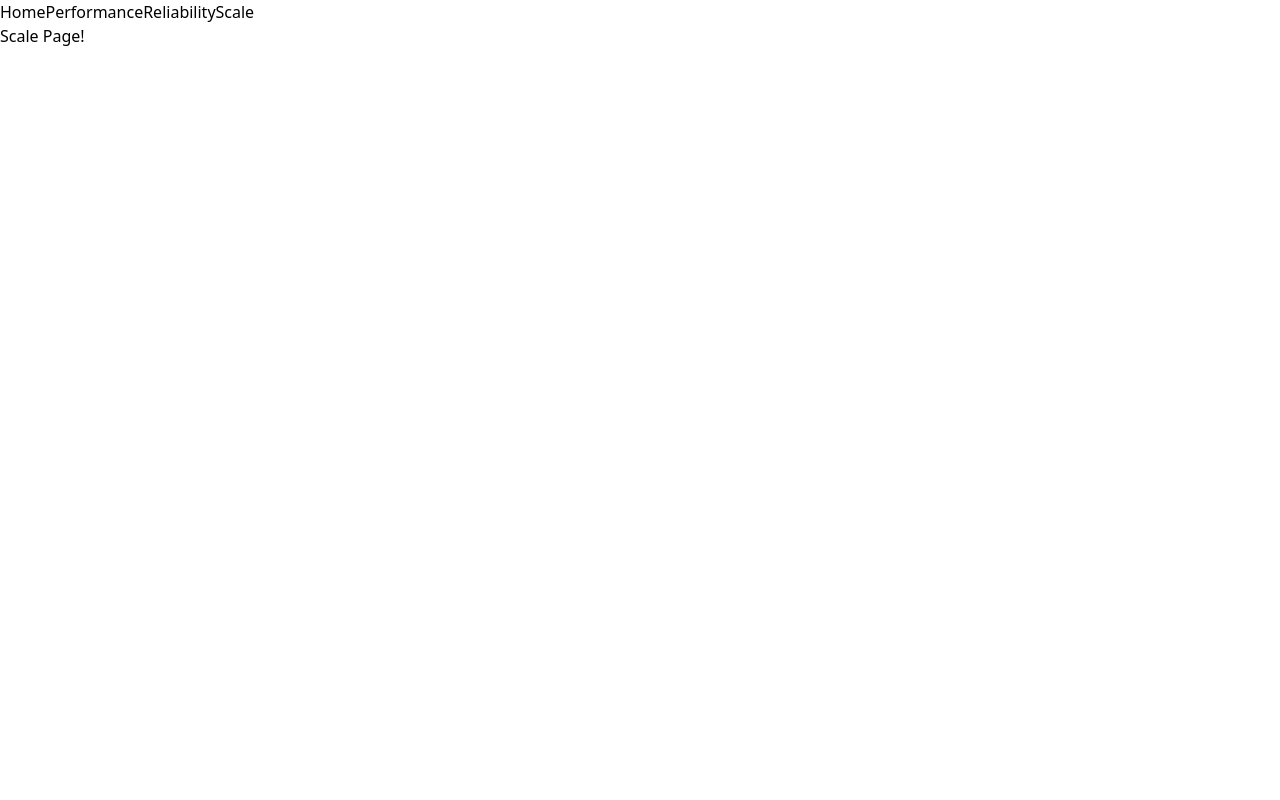
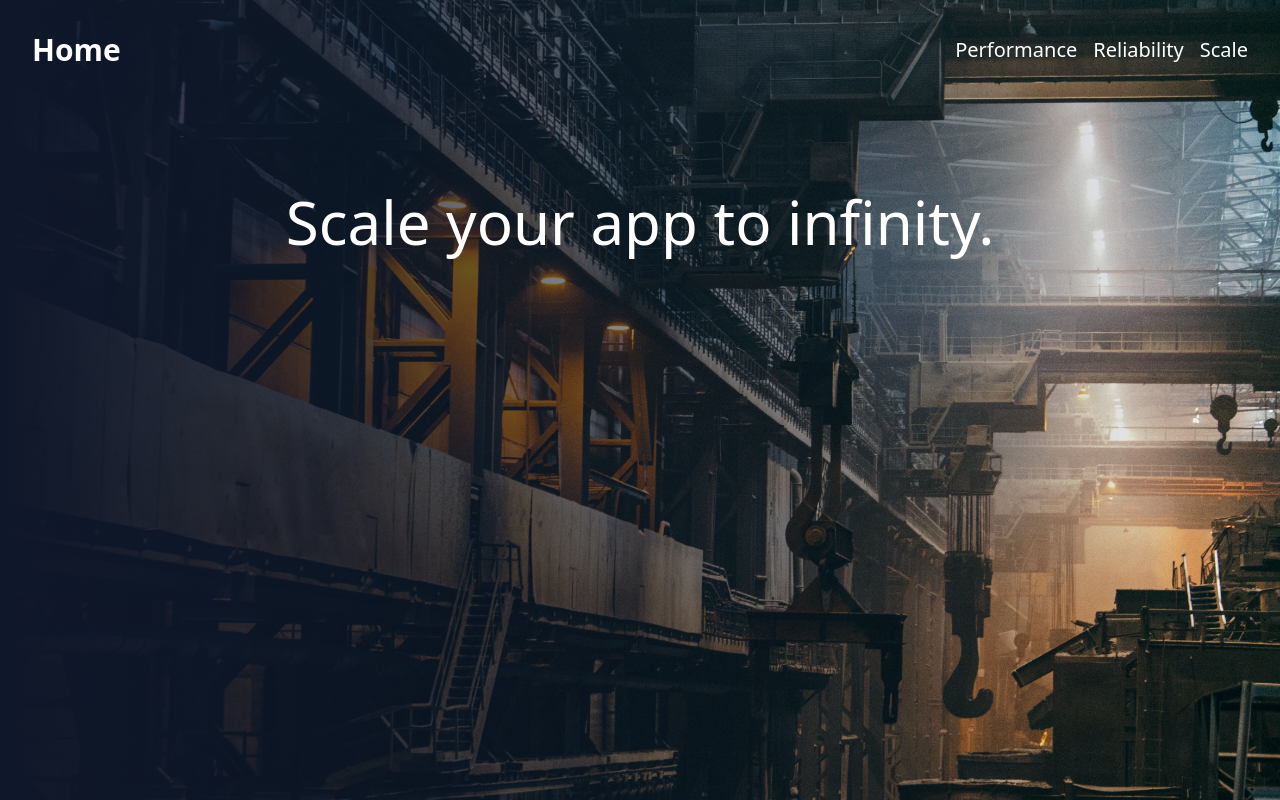
Before and after one commit to harshdeepkanhai/next_tutorial, a Next.js app: page /scale in a window 1280 px wide. Built offline with nearby package versions, Linux system fonts and the light colour scheme.

Commit message:
Add some styling

```diff
--- a/src/app/performance/page.tsx
+++ b/src/app/performance/page.tsx
@@ -1,5 +1,8 @@
+import performanceImg from "@/public/performance.jpg";
+import Hero from "@/components/hero";
+
 export default function PerformancePage() {
-    return (
-      <div>Performance Page!</div>
-    );
-  }
+  return (
+    <Hero imgData={performanceImg} imgAlt="welding" title="We serve high performance applications"/>
+  );
+}
--- a/src/app/reliability/page.tsx
+++ b/src/app/reliability/page.tsx
@@ -1,5 +1,8 @@
+import reliabilityImg from "@/public/reliability.jpg";
+import Hero from "@/components/hero";
+
 export default function ReliabilityPage() {
-    return (
-      <div>Reliability Page!</div>
-    );
-  }
+  return (
+    <Hero imgData={reliabilityImg} imgAlt="welding" title="Super high reliability hosting" />
+  );
+}
--- a/src/app/scale/page.tsx
+++ b/src/app/scale/page.tsx
@@ -1,5 +1,8 @@
+import scaleImg from "@/public/scale.jpg";
+import Hero from "@/components/hero";
+
 export default function ScalePage() {
-    return (
-      <div>Scale Page!</div>
-    );
-  }
+  return (
+    <Hero imgData={scaleImg} imgAlt="steel factory" title="Scale your app to infinity." />
+  );
+}
--- a/src/components/header.tsx
+++ b/src/components/header.tsx
@@ -2,11 +2,15 @@ import Link from "next/link";
 
 export default function Header() {
     return (
-        <div>
-          <Link href="/">Home</Link>
-          <Link href="/performance">Performance</Link>
-          <Link href="/reliability">Reliability</Link>
-          <Link href="/scale">Scale</Link>
+        <div className="w-full absolute text-white z-10">
+          <nav className="container relative flex flex-wrap items-center justify-between mx-auto p-8">
+            <Link href="/" className="font-bold text-3xl">Home</Link>
+            <div className="space-x-4 text-xl">
+              <Link href="/performance">Performance</Link>
+              <Link href="/reliability">Reliability</Link>
+              <Link href="/scale">Scale</Link>
+            </div>
+          </nav>
         </div>
     );
 }
```
